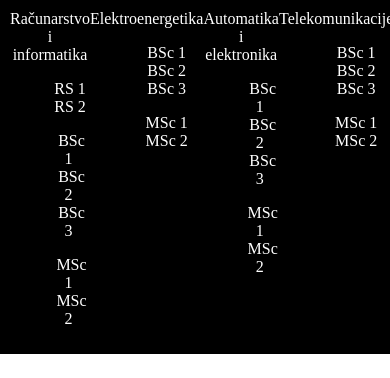
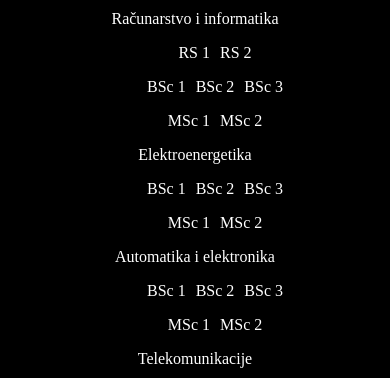
Before and after one commit to Rilenze/web-technologies-project, a plain HTML site: page html/predmet.html in a window 390 px wide. Shown: the top 378 px of the page. Drawn offline with Linux system fonts and the light colour scheme.

Commit message:
intuitivnije referenciranje iz menija

```diff
--- a/css/predmet.css
+++ b/css/predmet.css
@@ -85,3 +85,11 @@ h1, h2 {
     margin-left: auto;
     margin-right: auto;
 }
+@media(max-width: 500px) {
+    #meni {
+        flex-direction: column;
+    }
+}
+html {
+    scroll-padding-top: 170px;
+}
```
